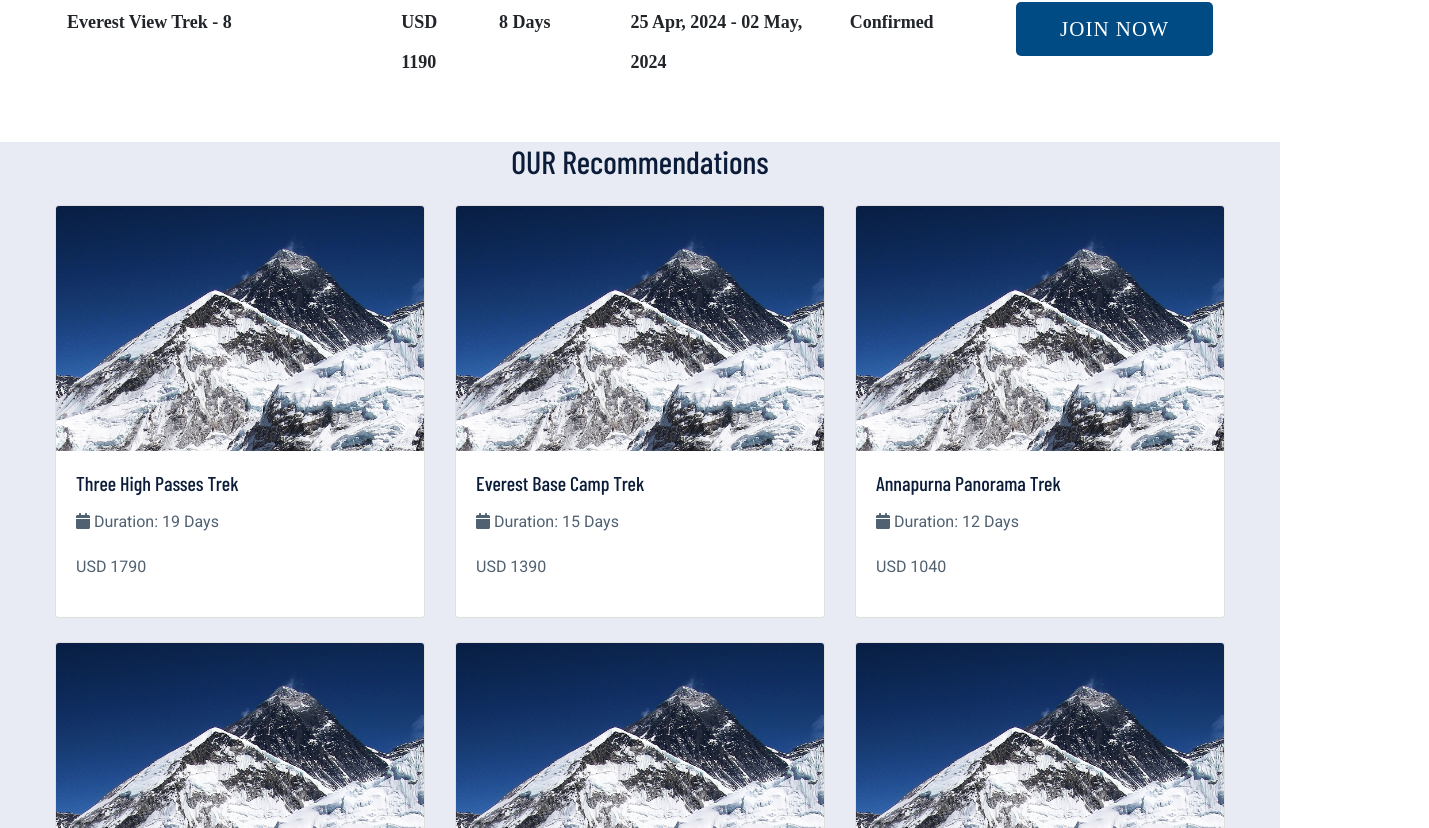
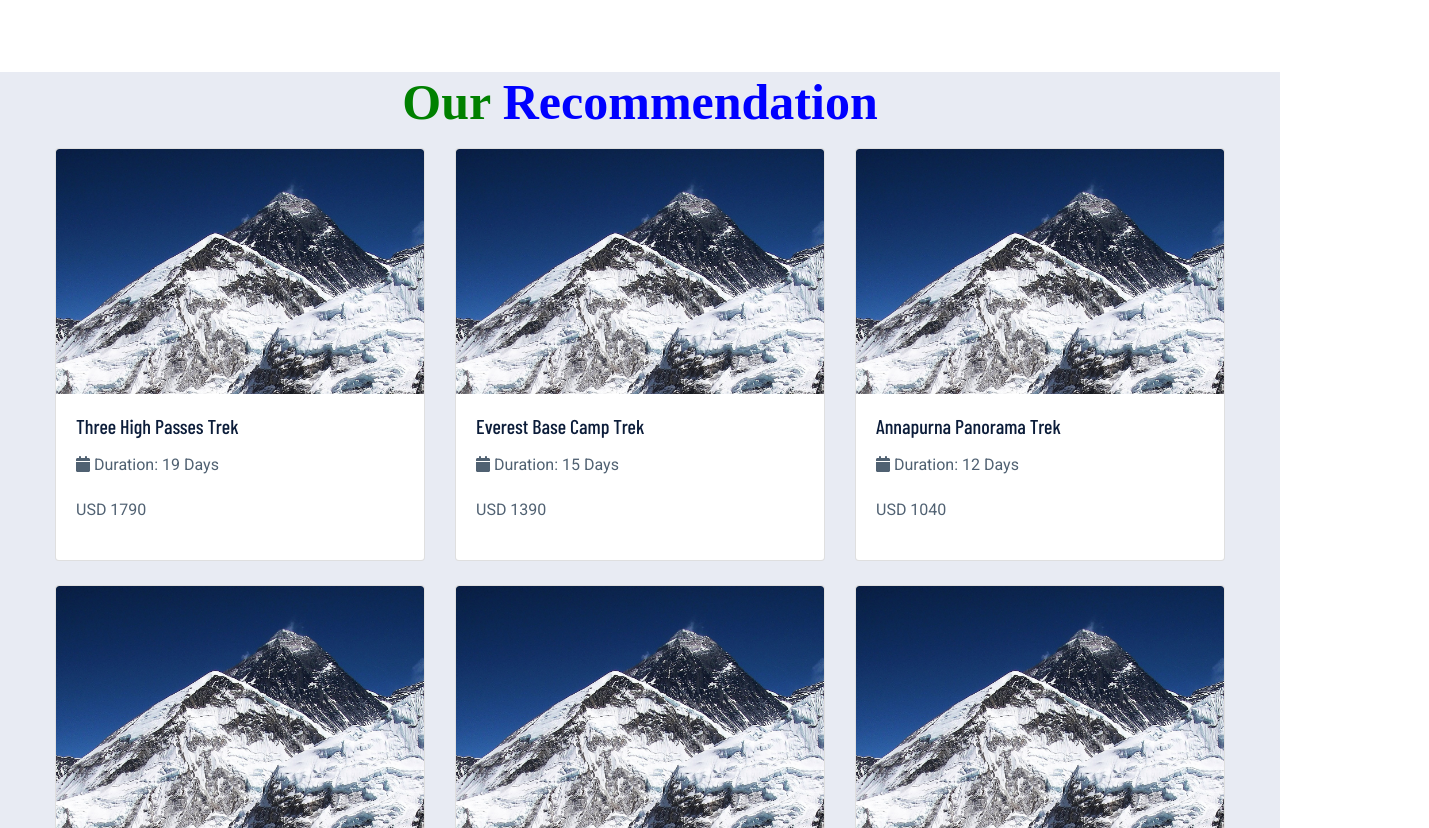
Before and after one commit to Futurecompany2025/TravelProject, a React (Create React App) app: page / in a window 1280 px wide. Shown: the part 1712-2540 px from the top of the page, 1429 px wide, since content can reach past the window. Built offline with nearby package versions, Linux system fonts and the light colour scheme; a web font is replaced by a local one.

Commit message:
css changes

```diff
--- a/src/App.js
+++ b/src/App.js
@@ -13,18 +13,23 @@ import './assets/css/style.css';
 import Navbar from './components/navbar';
 import SearchArea from './components/searchArea';
 import Footer from './components/footer';
-import aboutUs from './components/aboutus';
+import AboutUs from './components/aboutus';
 import UpcomingTrips from './components/upcomingtrips';
 import Recommendation from './components/recommendation';
 import Blog from './components/blog';
+import Headerbar from './components/header';
+import Destinations from './components/destinations';
 function App() {
   return (
     <>
+    <Headerbar />
       <Navbar />
       <SearchArea />
-      <aboutUs/>
+      <AboutUs  />
+      <Recommendation />
+      <Destinations />
       <UpcomingTrips />
-       <Recommendation />
+
        <Blog />
       <Footer />
       </>
--- a/src/components/aboutus.js
+++ b/src/components/aboutus.js
@@ -1,5 +1,5 @@
 
-function SupportCompanyArea() {
+function Aboutus (){
   return (
     <div className="support-company-area support-padding fix">
       <div className="container">
@@ -25,4 +25,4 @@ function SupportCompanyArea() {
     </div>
   );
 }
-export default SupportCompanyArea;
+export default Aboutus;
--- a/src/components/navbar.js
+++ b/src/components/navbar.js
@@ -3,15 +3,13 @@
  function Navbar(){
     return(
         <nav class="navbar navbar-expand-lg navbar-light bg-light">
-
         <button class="navbar-toggler" type="button" data-toggle="collapse" data-target="#navbarSupportedContent" aria-controls="navbarSupportedContent" aria-expanded="false" aria-label="Toggle navigation">
           <span class="navbar-toggler-icon"></span>
         </button>
-
         <div class="collapse navbar-collapse " id="navbarSupportedContent">
           <ul class="navbar-nav mr-auto">
-          <div className="logo">
-                                  <a href="index.html"><img src={logo} alt=""/></a>
+          <div className="logo" style={{ maxWidth: '150px' }}>
+          <a href="index.html"><img src={logo} alt="" style={{ maxWidth: '100%', height: 'auto' }} /></a> {/* Adjust the size of the logo */}
                                 </div>
             <li class="nav-item dropdown">
               <a class="nav-link dropdown-toggle px-4 text-dark " href="#" id="homeDropdown" role="button" aria-haspopup="true" aria-expanded="false">
--- /dev/null
+++ b/src/components/recommendation.css
@@ -0,0 +1,46 @@
+.decorative-line {
+    width: 70%; /* Adjust width as needed */
+    margin: 0 auto 1rem; /* Adjust margins as needed */
+    position: relative;
+  }
+
+  .decorative-line:before {
+    content: '';
+    position: absolute;
+    width: 20%;
+    height: 10px; /* Adjust the height of the curved line */
+    background: linear-gradient(to right, transparent, #ccc); /* Adjust gradient colors as needed */
+    border-radius: 50%;
+    top: 60px; /* Adjust the vertical position of the curved line */
+    left: 40%; /* Adjust the horizontal position of the curved line */
+    transform: scaleX(2); /* Adjust the horizontal scale to make the curve more pronounced */
+  }
+
+
+  .site-header {
+    text-align: center;
+    font-family: 'Playfair Display', serif;
+    font-size: 50px;
+    font-weight: 600;
+    color: var(--secondary-color); /* Assuming you have a custom CSS variable for secondary color */
+  }
+
+  .green-text {
+    color: green; /* Green color */
+  }
+
+  .blue-text {
+    color: blue; /* Blue color */
+  }
+
+  .card {
+    overflow: hidden;
+  }
+
+  .zoom-image {
+    transition: transform 0.3s ease-in-out;
+  }
+
+  .zoom-image:hover {
+    transform: scale(1.1); /* Adjust the scale factor for zoom effect */
+  }
--- a/src/components/recommendation.js
+++ b/src/components/recommendation.js
@@ -1,22 +1,31 @@
 import React from 'react';
+import { FontAwesomeIcon } from '@fortawesome/react-fontawesome';
+import { faCalendar } from '@fortawesome/free-solid-svg-icons';
+import './recommendation.css';
+
+// Import images
 import Hero1 from '../assets/img/hero/1.jpg';
 import Hero2 from '../assets/img/hero/1.jpg';
 import Hero3 from '../assets/img/hero/1.jpg';
 import Hero4 from '../assets/img/hero/1.jpg';
 import Hero5 from '../assets/img/hero/1.jpg';
 import Hero6 from '../assets/img/hero/1.jpg';
-import { FontAwesomeIcon } from '@fortawesome/react-fontawesome';
-import { faCalendar } from '@fortawesome/free-solid-svg-icons';
 
 function Recommendation() {
   return (
     <div style={{ backgroundColor: '#e8ebf3', minHeight: '100vh' }}>
       <div className="container">
-        <h2 className="text-center mt-5 mb-4">OUR Recommendations</h2>
+        <h3 className="site-header">
+          <span className="green-text">Our </span>
+          <span className="blue-text">Recommendation</span>
+        </h3>
+        <div className="decorative-line"></div>
         <div className="row">
           <div className="col-lg-4 col-md-6 mb-4">
             <div className="card">
+              <div className="zoom-image">
                 <img src={Hero1} className="card-img-top img-fluid" alt="Hero 1" />
+              </div>
               <div className="card-body">
                 <h5 className="card-title">Three High Passes Trek</h5>
                 <p className="card-text">
@@ -28,7 +37,9 @@ function Recommendation() {
           </div>
           <div className="col-lg-4 col-md-6 mb-4">
             <div className="card">
+              <div className="zoom-image">
                 <img src={Hero2} className="card-img-top img-fluid" alt="Hero 2" />
+              </div>
               <div className="card-body">
                 <h5 className="card-title">Everest Base Camp Trek</h5>
                 <p className="card-text">
@@ -40,7 +51,9 @@ function Recommendation() {
           </div>
           <div className="col-lg-4 col-md-6 mb-4">
             <div className="card">
+              <div className="zoom-image">
                 <img src={Hero3} className="card-img-top img-fluid" alt="Hero 3" />
+              </div>
               <div className="card-body">
                 <h5 className="card-title">Annapurna Panorama Trek</h5>
                 <p className="card-text">
@@ -52,7 +65,9 @@ function Recommendation() {
           </div>
           <div className="col-lg-4 col-md-6 mb-4">
             <div className="card">
+              <div className="zoom-image">
                 <img src={Hero4} className="card-img-top img-fluid" alt="Hero 4" />
+              </div>
               <div className="card-body">
                 <h5 className="card-title">Ultra-Luxury Trek to Everest Base Camp</h5>
                 <p className="card-text">
@@ -64,7 +79,9 @@ function Recommendation() {
           </div>
           <div className="col-lg-4 col-md-6 mb-4">
             <div className="card">
+              <div className="zoom-image">
                 <img src={Hero5} className="card-img-top img-fluid" alt="Hero 5" />
+              </div>
               <div className="card-body">
                 <h5 className="card-title">Upper Mustang Trek</h5>
                 <p className="card-text">
@@ -76,7 +93,9 @@ function Recommendation() {
           </div>
           <div className="col-lg-4 col-md-6 mb-4">
             <div className="card">
+              <div className="zoom-image">
                 <img src={Hero6} className="card-img-top img-fluid" alt="Hero 6" />
+              </div>
               <div className="card-body">
                 <h5 className="card-title">Everest Base Camp Trek with Gokyo Lake & Cho la pass</h5>
                 <p className="card-text">
```
Lines whose indentation alone changed are shown as unchanged.
